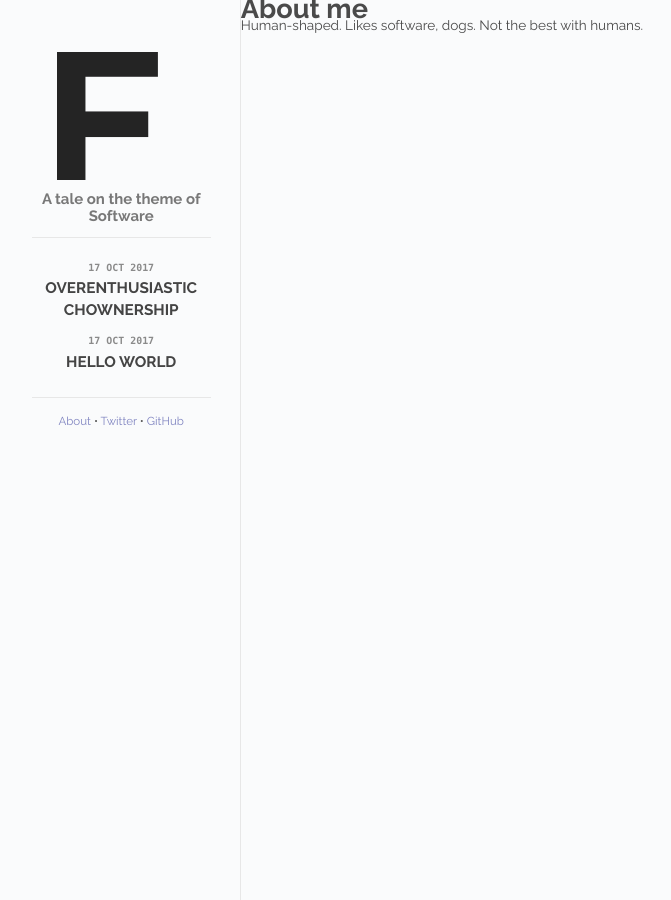
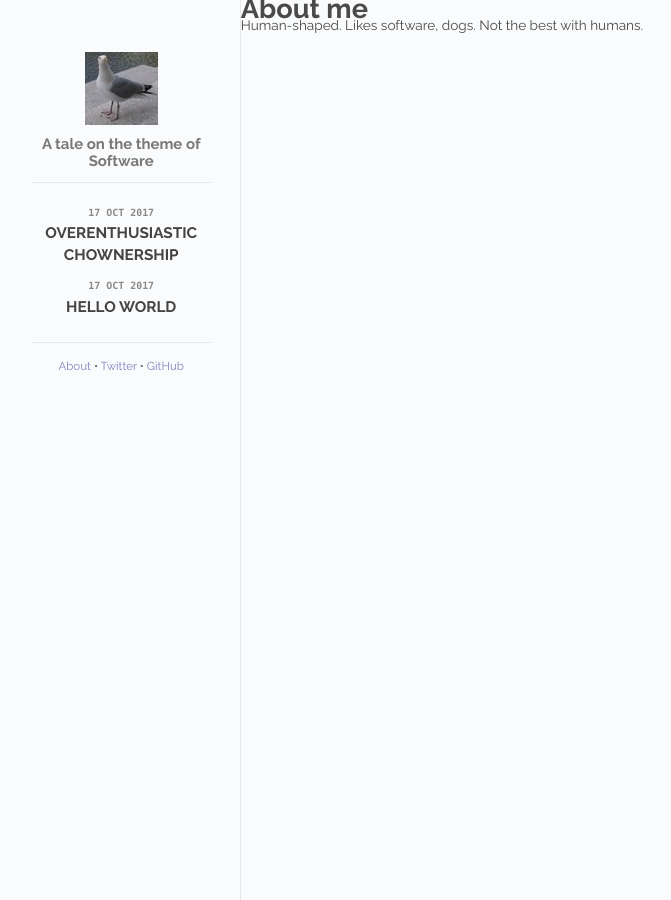
Before and after one commit to oli-hall/oli-hall.github.io, a Jekyll site: the page built from about.md, in a window 1280 px wide. Shown: the whole page, without its empty margins (118-789 px from the left). Built offline with Jekyll 4.4.1, drawn with Linux system fonts in a browser that asks for light colours.

Commit message:
Replace logo with something more appropriate

```diff
--- a/_layouts/default.html
+++ b/_layouts/default.html
@@ -23,7 +23,7 @@
     <div class="site">
       <div class="sidebar" id="sidebar">
         <div class="header">
-          <h1 class="title"><a href="/"><img id="logo" src="/images/logo.png"></a></h1>
+          <h1 class="title"><a href="/"><img id="logo" src="/images/seagull.jpeg"></a></h1>
           <span class="tagline">A tale on the theme of Software</span>
         </div>
         <div class="posts">
```
Also changed, not shown: images/logo.png (deleted), images/seagull.jpeg (added).
